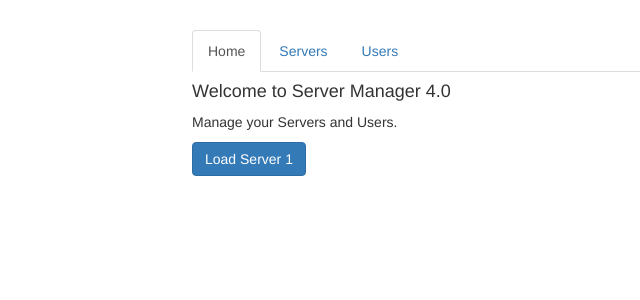
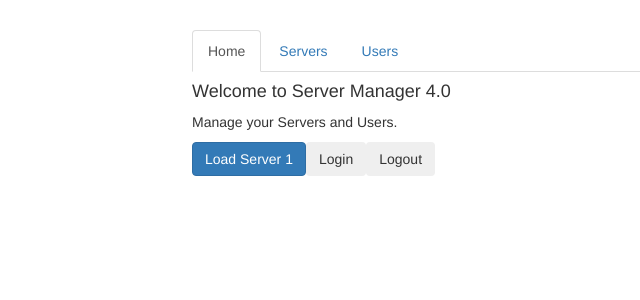
Before and after one commit to Muniox/angular-course-changing-pages-with-routing, an Angular app: page / in a window 1280 px wide. Shown: the top 300 px of the page, without its empty margins (73-713 px from the left). Built offline with nearby package versions, Linux system fonts and the light colour scheme.

Commit message:
Using a Fake Auth Service

```diff
--- a/src/app/home/home.component.html
+++ b/src/app/home/home.component.html
@@ -1,3 +1,5 @@
 <h4>Welcome to Server Manager 4.0</h4>
 <p>Manage your Servers and Users.</p>
 <button class="btn btn-primary" (click)="onLoadServer(1)">Load Server 1</button>
+<button class="btn" (click)="onLogin()">Login</button>
+<button class="btn" (click)="onLogout()">Logout</button>
--- a/src/app/home/home.component.ts
+++ b/src/app/home/home.component.ts
@@ -1,5 +1,7 @@
 import { Component, OnInit } from '@angular/core';
 import { Router } from '@angular/router';
+
+import { AuthService } from '../auth.service';
 
 @Component({
   selector: 'app-home',
@@ -7,7 +9,7 @@
   styleUrls: ['./home.component.css'],
 })
 export class HomeComponent implements OnInit {
-  constructor(private router: Router) {}
+  constructor(private router: Router, private authService: AuthService) {}
 
   ngOnInit() {}
 
@@ -18,4 +20,12 @@
     });
     // this.router.navigateByUrl('/servers');
   }
+
+  onLogin() {
+    this.authService.login();
+  }
+
+  onLogout() {
+    this.authService.logout();
+  }
 }
```
